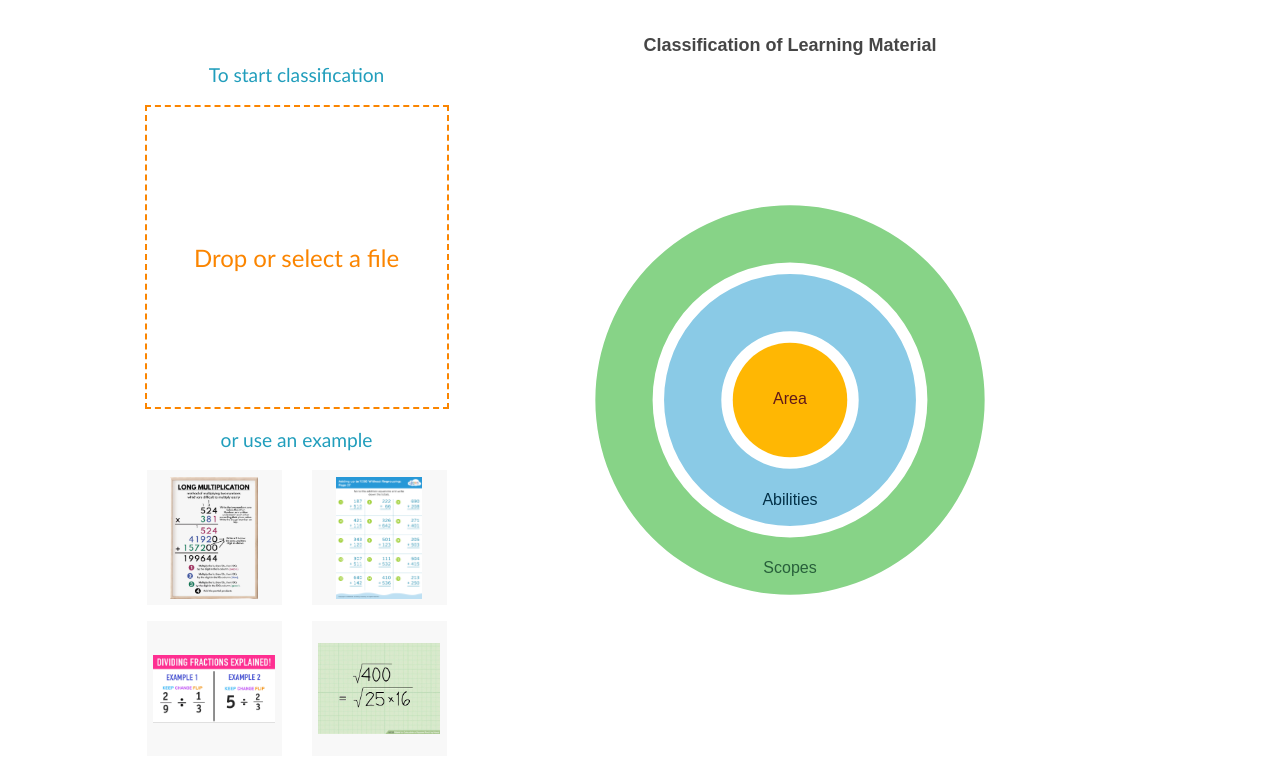
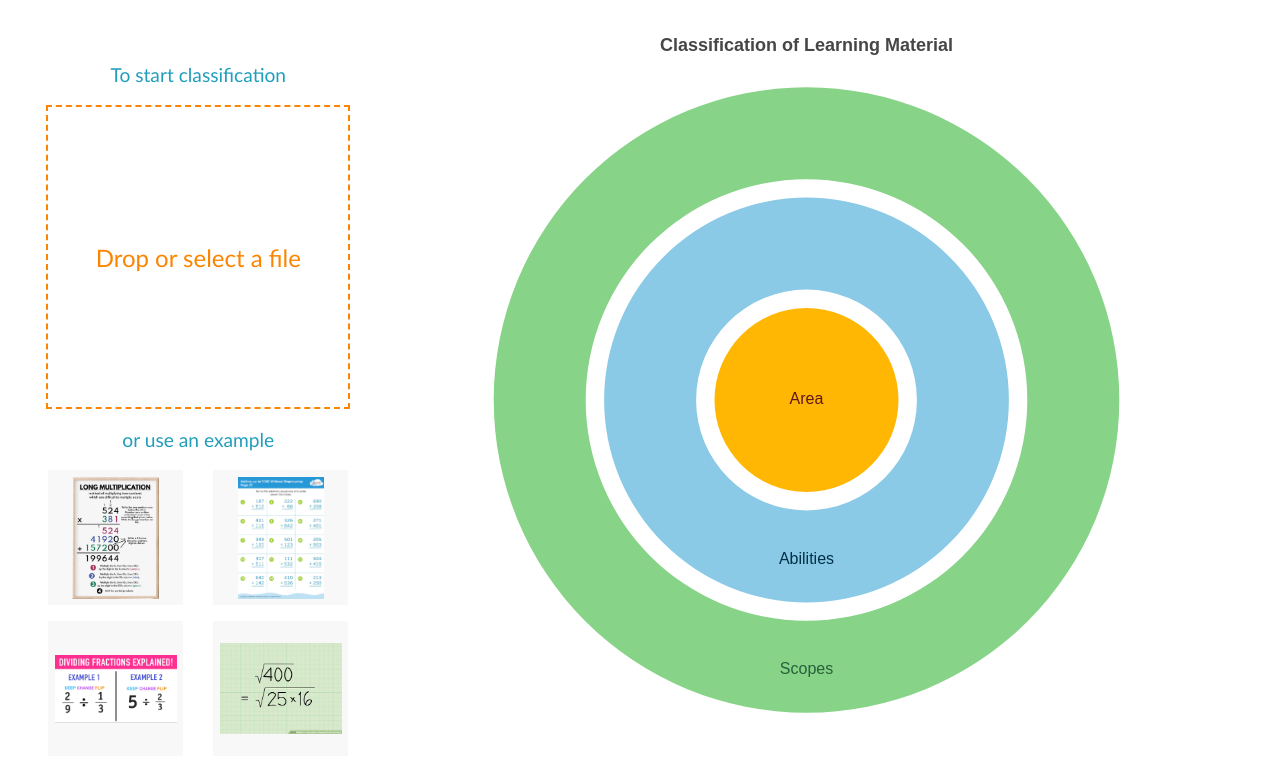
Before and after one commit to christian-bick/edugraph-tools, a website built with Vite: page web/index.html in a window 1280 px wide. Built offline with nearby package versions, Linux system fonts and the light colour scheme; files whose address does not match are found by name.

Commit message:
Fix classification area size

```diff
--- a/web/index.html
+++ b/web/index.html
@@ -48,15 +48,7 @@
           </div>
         </div>
         <div id="view-classification-result">
-          <!--
-          <div class="visual-container visual-container-top">
-            <div id="visual-areas" class="visuals"></div>
-          </div>
-          <div class="visual-container visual-container-bottom">
-            <div id="visual-abilities" class="visuals"></div>
-            <div id="visual-scopes" class="visuals"></div>
-          </div>
-          -->
+          <div id="visual-container"></div>
         </div>
       </div>
     </main>
--- a/web/main.js
+++ b/web/main.js
@@ -15,9 +15,7 @@ let viewUploadProgress;
 let viewUploadResult;
 let viewClassificationResult;
 
-let visualAreas;
-let visualAbilities;
-let visualScopes;
+let visualContainer;
 
 let filePreview;
 let filePreviewMore;
@@ -33,6 +31,8 @@ function init() {
     viewInit = document.getElementById('view-init')
     viewClassification = document.getElementById('view-classification')
     viewClassificationResult = document.getElementById('view-classification-result');
+
+    visualContainer = document.getElementById('visual-container');
 
     viewUploadStart = document.getElementById('view-upload-start');
     viewUploadProgress = document.getElementById('view-upload-progress');
@@ -180,7 +180,7 @@ function createTaxonomyChart(name, entities, element, color, highlighted = []) {
 
 function initVisuals() {
     if (!visualClassification) {
-        visualClassification = echarts.init(viewClassificationResult);
+        visualClassification = echarts.init(visualContainer);
     }
     updateClassificationChart({
         visual: visualClassification,
--- a/web/style.scss
+++ b/web/style.scss
@@ -69,6 +69,7 @@ main {
       display: flex;
 
       width: 100%;
+
       max-width: 300px;
 
       justify-content: center;
@@ -170,26 +171,21 @@ main {
   #view-classification-result {
     flex: 1 0 auto;
     flex-direction: column;
+    display: flex;
 
-    display: inherit;
+    min-width: 70%;
 
-    .visual-container {
+    justify-content: center;
+    align-items: center;
+
+    #visual-container {
       flex: 1 0 auto;
+      width: 100%;
+
       display: flex;
 
-      &.visual-container-top {
-
-      }
-
-      &.visual-container-bottom {
-        flex-direction: row;
-        height: 100%;
-      }
-
-      .visuals {
-        flex: 1 0 auto;
-        display: flex;
-      }
+      justify-content: center;
+      align-items: center;
     }
 
   }
```
Also changed, not shown: examples/fraction-division-02.jpg (added).
